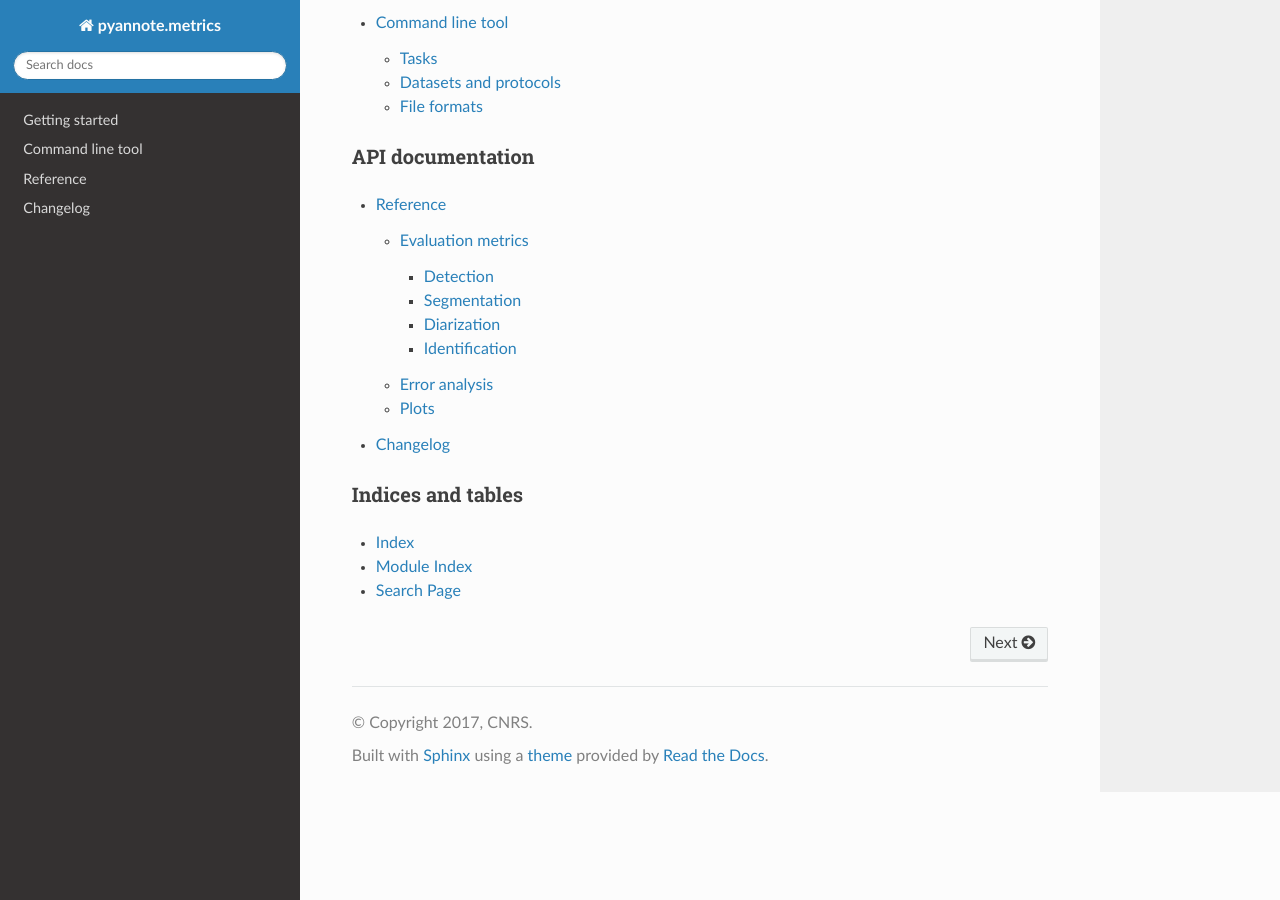
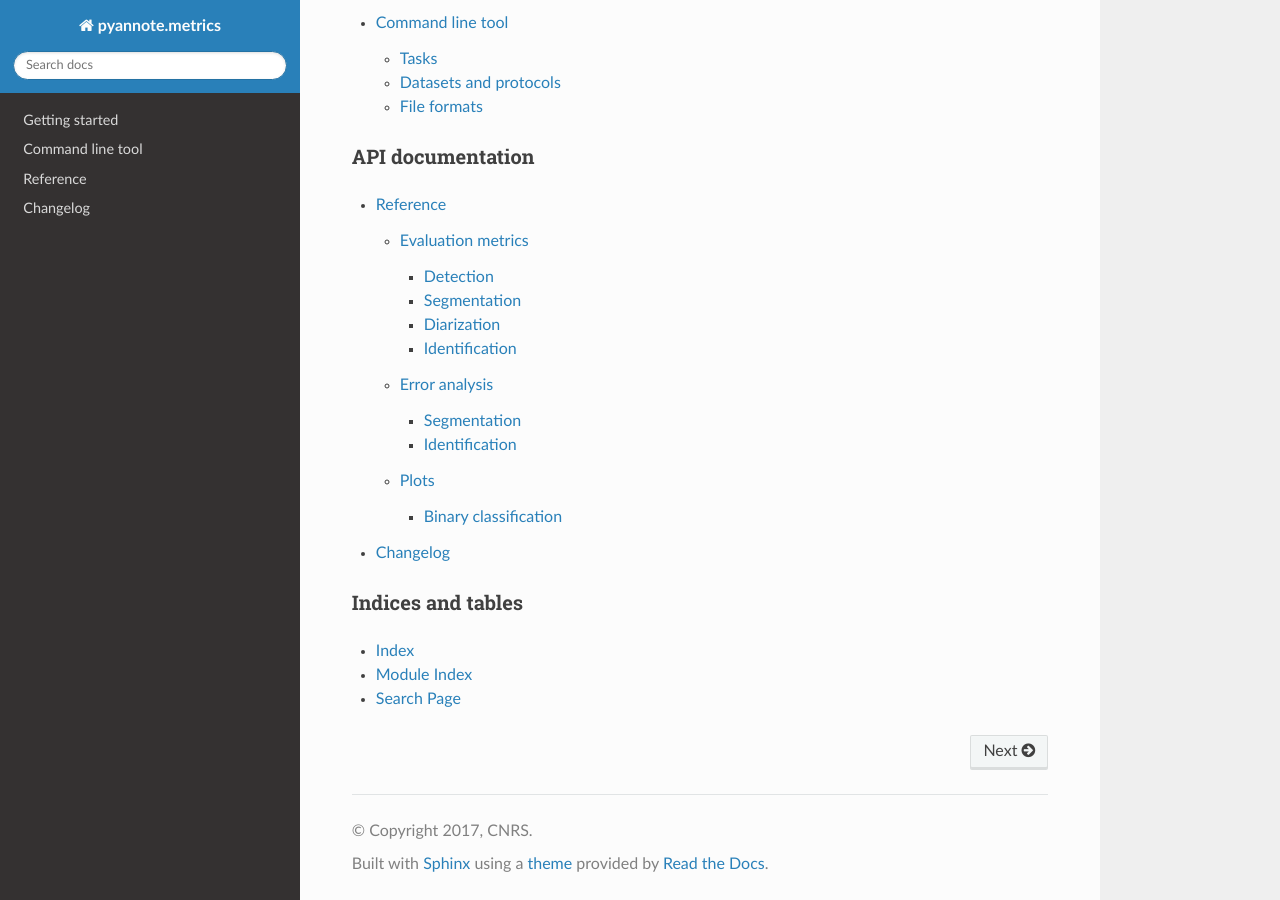
Before and after one commit to pyannote/pyannote-metrics, a Sphinx documentation site: the page built from doc/source/index.rst, in a window 1280 px wide and 900 px high, scrolled down 1099 px. Built offline with Sphinx 7.4.7 and the Read the Docs theme 3.1.0, drawn with Linux system fonts in a browser that asks for light colours; the version number could not be read and is left out.

Commit message:
Fix documentation heading levels and static path

```diff
--- a/doc/source/conf.py
+++ b/doc/source/conf.py
@@ -123,7 +123,7 @@ html_theme = "sphinx_rtd_theme"
 # Add any paths that contain custom static files (such as style sheets) here,
 # relative to this directory. They are copied after the builtin static files,
 # so a file named "default.css" will overwrite the builtin "default.css".
-html_static_path = ["_static"]
+html_static_path = []
 
 
 # -- Options for HTMLHelp output ------------------------------------------
--- a/doc/source/reference.rst
+++ b/doc/source/reference.rst
@@ -171,13 +171,13 @@ Error analysis
 **************
 
 Segmentation
-============
+------------
 
 .. automodule:: pyannote.metrics.errors.segmentation
    :members:
 
 Identification
-==============
+--------------
 
 .. automodule:: pyannote.metrics.errors.identification
   :members:
@@ -187,7 +187,7 @@ Plots
 *****
 
 Binary classification
-=====================
+---------------------
 
 .. automodule:: pyannote.metrics.plot.binary_classification
   :members:
```
